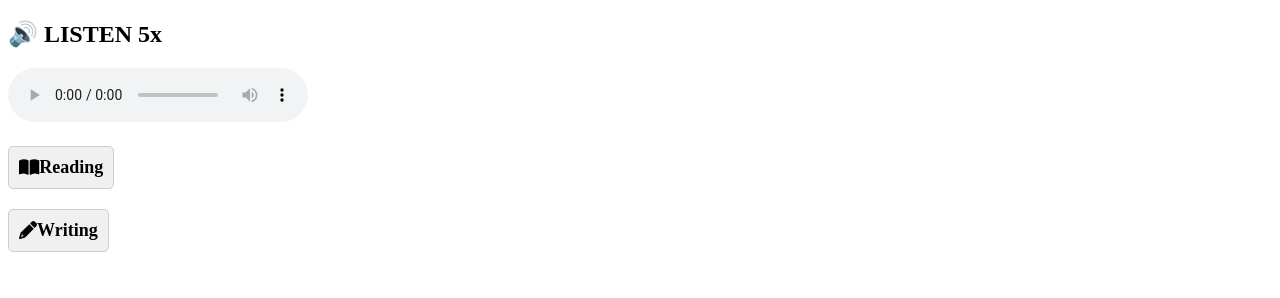
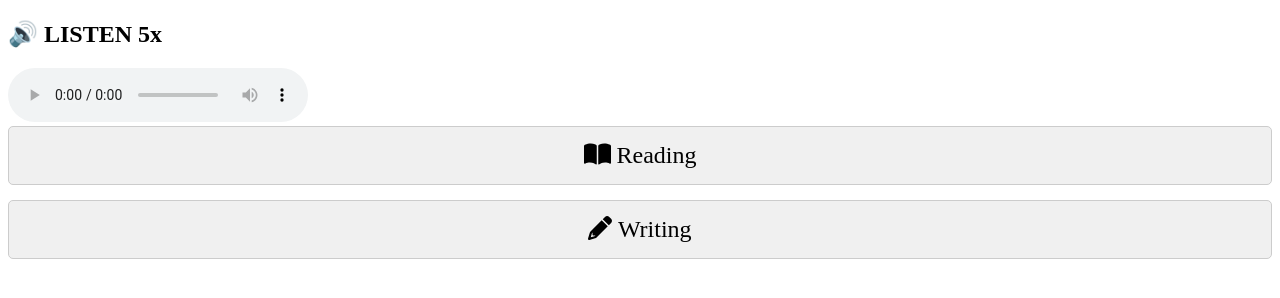
Before and after one commit to simpace2025/demo, a plain HTML site: page index.html in a window 1280 px wide. Drawn offline with Linux system fonts and the light colour scheme.

Commit message:
Update index.html

```diff
--- a/index.html
+++ b/index.html
@@ -9,11 +9,12 @@
     .icon-button {
       background-color: #f0f0f0;
       border: 1px solid #ccc;
-      padding: 10px;
+      padding: 15px;
       border-radius: 5px;
-      font-size: 18px;
-      display: inline-flex;
-      align-items: center;
+      font-size: 24px; /* Increase font size */
+      display: block;  /* Ensure icons appear on their own line */
+      text-align: center; /* Center the text and icon */
+      margin-bottom: 15px; /* Add space between buttons */
       cursor: pointer;
       transition: background-color 0.3s;
     }
@@ -23,7 +24,8 @@
     }
 
     .icon-button i {
-      margin-right: 8px;
+      font-size: 40px; /* Increase icon size */
+      margin-bottom: 10px; /* Space between icon and text */
     }
   </style>
 </head>
@@ -34,17 +36,18 @@
     <source src="your-audio-file.mp3" type="audio/mp3">
     Your browser does not support the audio element.
   </audio>
- <h2>
+
+  <!-- Reading Icon -->
   <div class="icon-button">
-    <i class="fas fa-book-open"></i> Reading <br>
+    <i class="fas fa-book-open"></i>
+    Reading
   </div>
- </h2>
-<h2>
+
+  <!-- Writing Icon -->
   <div class="icon-button">
-    <i class="fas fa-pencil-alt"></i> Writing
+    <i class="fas fa-pencil-alt"></i>
+    Writing
   </div>
-</h2>
-</br>
 
   <script src="https://cdnjs.cloudflare.com/ajax/libs/font-awesome/6.0.0-beta3/js/all.min.js"></script>
 </body>
```
